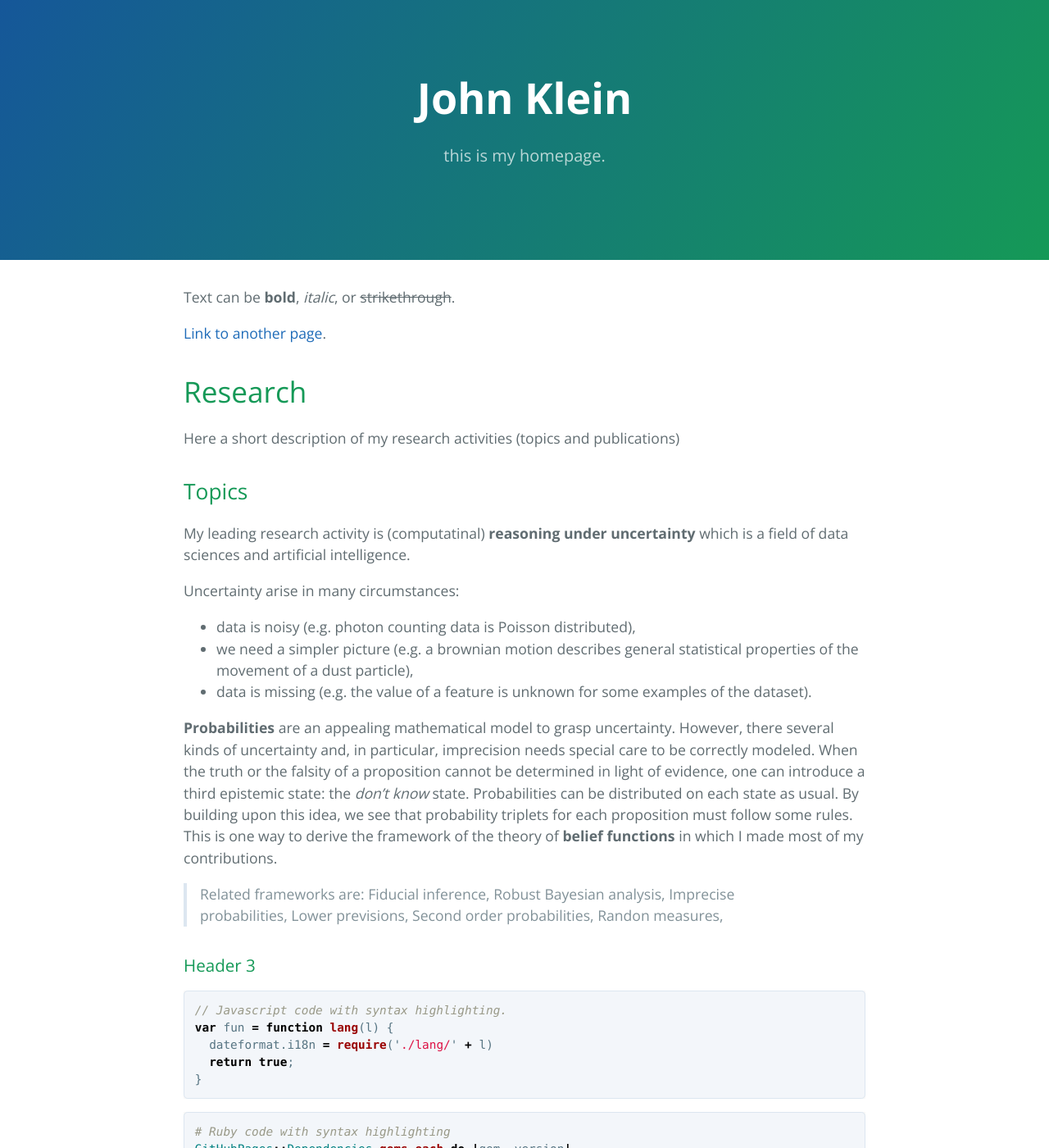
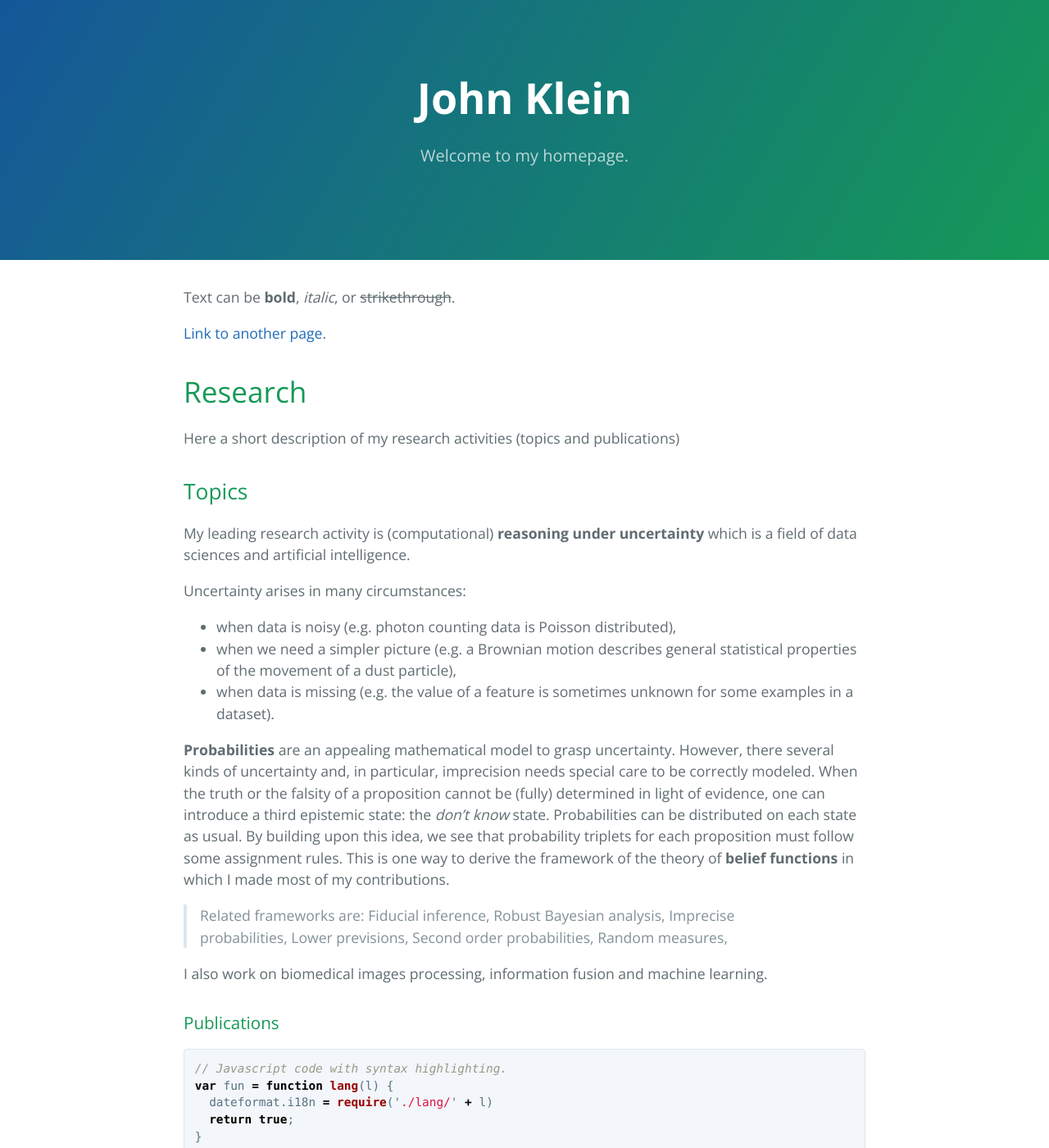
Before and after one commit to john-klein/john-klein.github.io, a Jekyll site: the page built from index.md, in a window 1280 px wide and 1400 px high. Shown: the whole window at 82% size. Built offline with Jekyll 4.4.1, drawn with Linux system fonts in a browser that asks for light colours.

Commit message:
continue

````diff
--- a/_config.yml
+++ b/_config.yml
@@ -1,5 +1,5 @@
 title: John Klein
-description: this is my homepage.
+description: Welcome to my homepage.
 show_downloads: false
 google_analytics:
 theme: jekyll-theme-cayman
--- a/index.md
+++ b/index.md
@@ -14,21 +14,21 @@ Here a short description of my research activities (topics and publications)
 
 ## [](#header-2)Topics
 
-My leading research activity is (computatinal) **reasoning under uncertainty** which is a field of data sciences and artificial intelligence.
+My leading research activity is (computational) **reasoning under uncertainty** which is a field of data sciences and artificial intelligence.
 
-Uncertainty arise in many circumstances:
-* data is noisy (e.g. photon counting data is Poisson distributed),
-* we need a simpler picture (e.g. a brownian motion describes general statistical properties of the movement of a dust particle),
-* data is missing (e.g. the value of a feature is unknown for some examples of the dataset).
+Uncertainty arises in many circumstances:
+* when data is noisy (e.g. photon counting data is Poisson distributed),
+* when we need a simpler picture (e.g. a Brownian motion describes general statistical properties of the movement of a dust particle),
+* when data is missing (e.g. the value of a feature is sometimes unknown for some examples in a dataset).
 
-**Probabilities** are an appealing mathematical model to grasp uncertainty. However, there several kinds of uncertainty and, in particular, imprecision needs special care to be correctly modeled. When the truth or the falsity of a proposition cannot be determined in light of evidence, one can introduce a third epistemic state: the _don't know_ state. Probabilities can be distributed on each state as usual. By building upon this idea, we see that probability triplets for each proposition must follow some rules. This is one way to derive the framework of the theory of **belief functions** in which I made most of my contributions.
+**Probabilities** are an appealing mathematical model to grasp uncertainty. However, there several kinds of uncertainty and, in particular, imprecision needs special care to be correctly modeled. When the truth or the falsity of a proposition cannot be (fully) determined in light of evidence, one can introduce a third epistemic state: the _don't know_ state. Probabilities can be distributed on each state as usual. By building upon this idea, we see that probability triplets for each proposition must follow some assignment rules. This is one way to derive the framework of the theory of **belief functions** in which I made most of my contributions.
 
 > Related frameworks are:
-> Fiducial inference, Robust Bayesian analysis, Imprecise probabilities, Lower previsions, Second order probabilities, Randon measures,
+> Fiducial inference, Robust Bayesian analysis, Imprecise probabilities, Lower previsions, Second order probabilities, Random measures,
 
+I also work on biomedical images processing, information fusion and machine learning.
 
-
-### [](#header-3)Header 3
+### [](#header-2)Publications
 
 ```js
 // Javascript code with syntax highlighting.
````
